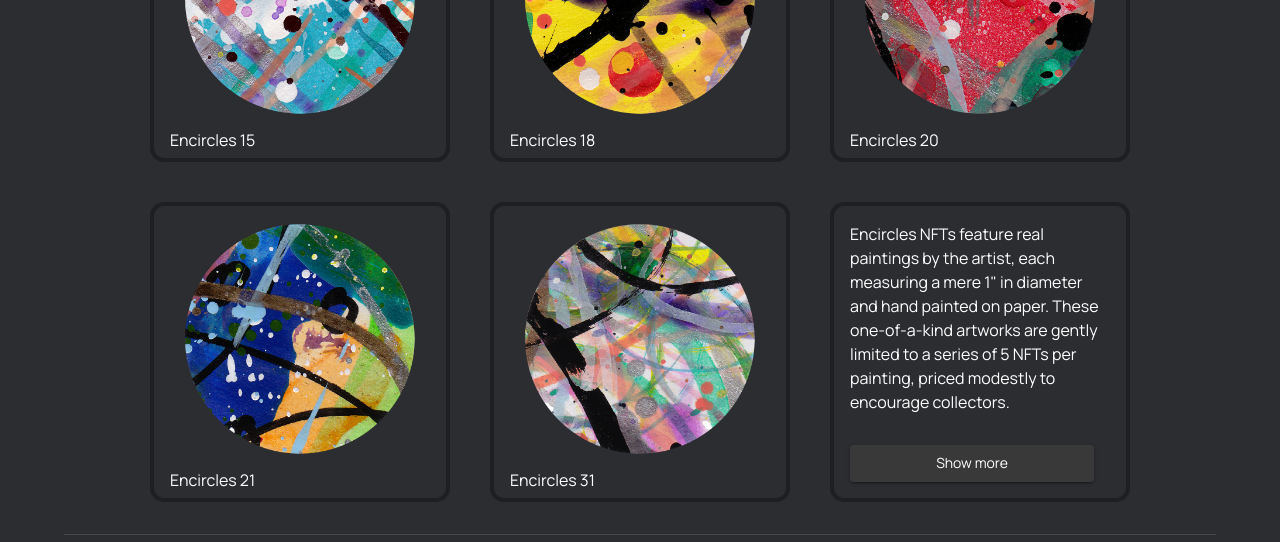
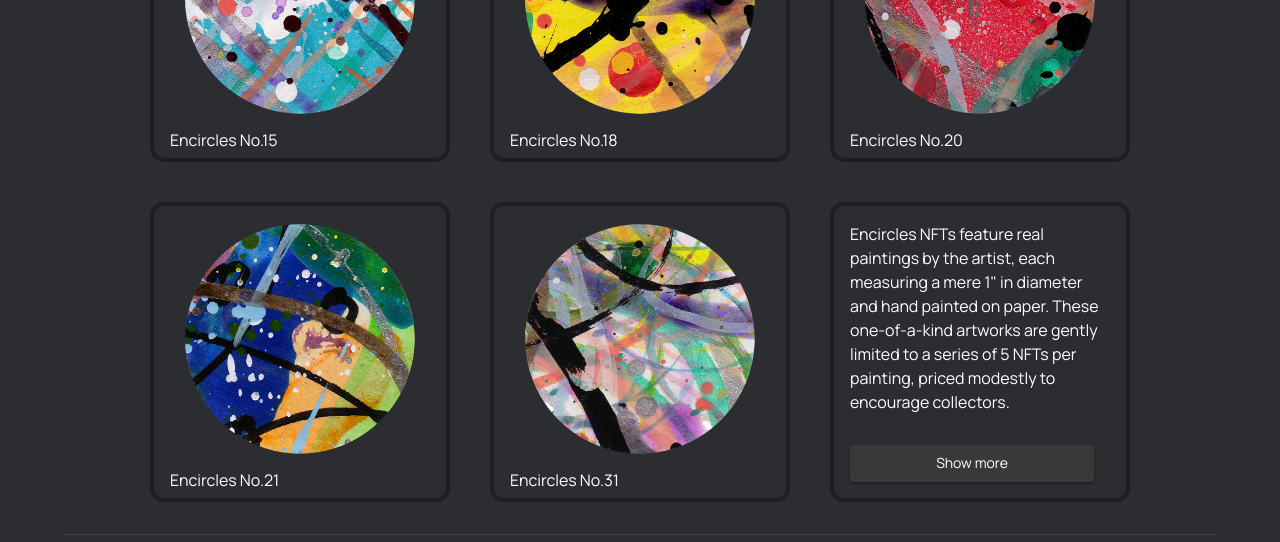
Before and after one commit to imalfect/shyzence-portfolio, a React (Vite) app: page / in a window 1280 px wide. Shown: the part 2520-3062 px from the top of the page. Built offline with nearby package versions, Linux system fonts and the light colour scheme.

Commit message:
Update collections.js

```diff
--- a/src/collections.js
+++ b/src/collections.js
@@ -92,18 +92,18 @@ const encirclesNFTsCollection = {
     boxWidth: 300,
     boxHeight: 300,
     images: [
-      { img: encircles15, title: "Encircles 15" },
-      { img: encircles18, title: "Encircles 18" },
-      { img: encircles20, title: "Encircles 20" },
-      { img: encircles21, title: "Encircles 21" },
-      { img: encircles31, title: "Encircles 31" },
-      { img: encircles34, title: "Encircles 34" },
-      { img: encircles41, title: "Encircles 41" },
-      { img: encircles47, title: "Encircles 47" },
-      { img: encircles48, title: "Encircles 48" },
-      { img: encircles50, title: "Encircles 50" },
-      { img: encircles5, title: "Encircles 5" },
-      { img: encircles6, title: "Encircles 6" },
+      { img: encircles15, title: "Encircles No.15" },
+      { img: encircles18, title: "Encircles No.18" },
+      { img: encircles20, title: "Encircles No.20" },
+      { img: encircles21, title: "Encircles No.21" },
+      { img: encircles31, title: "Encircles No.31" },
+      { img: encircles34, title: "Encircles No.34" },
+      { img: encircles41, title: "Encircles No.41" },
+      { img: encircles47, title: "Encircles No.47" },
+      { img: encircles48, title: "Encircles No.48" },
+      { img: encircles50, title: "Encircles No.50" },
+      { img: encircles5, title: "Encircles No.5" },
+      { img: encircles6, title: "Encircles No.6" },
     ]
 }
 
```
